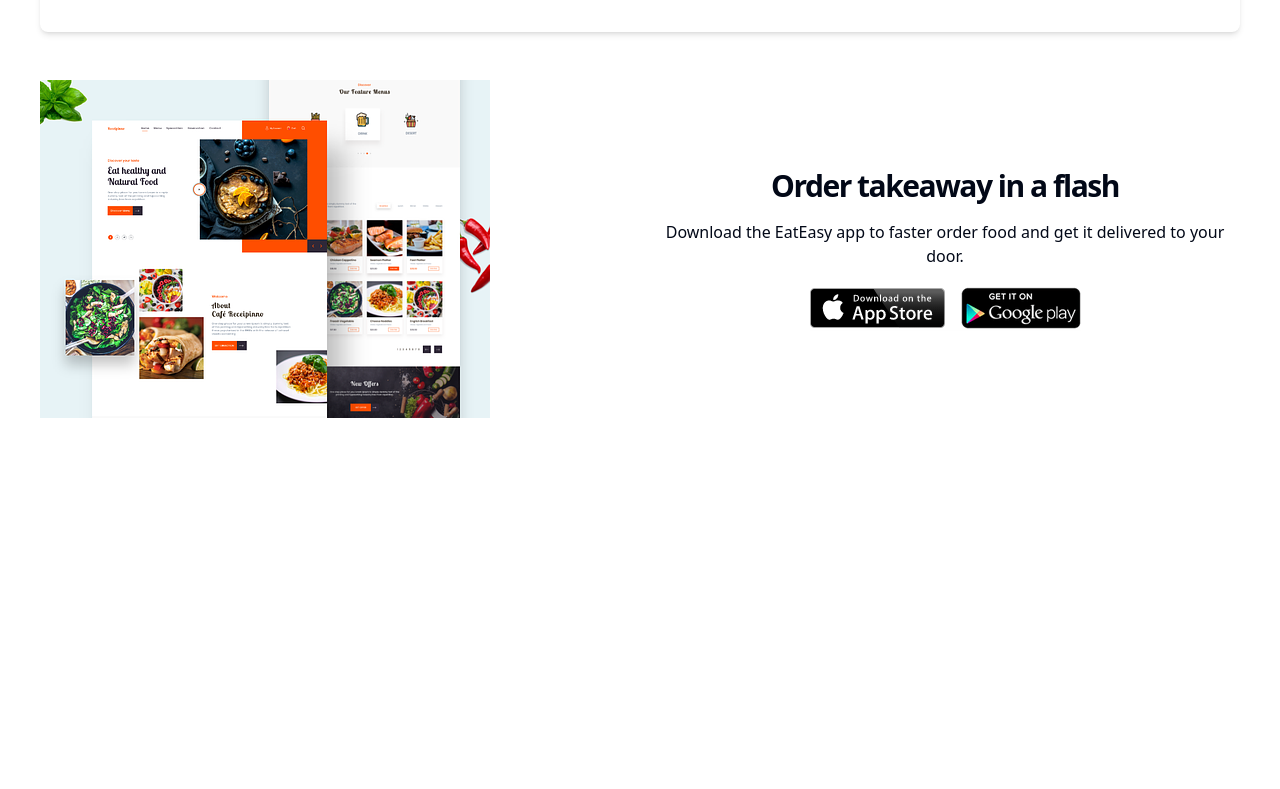
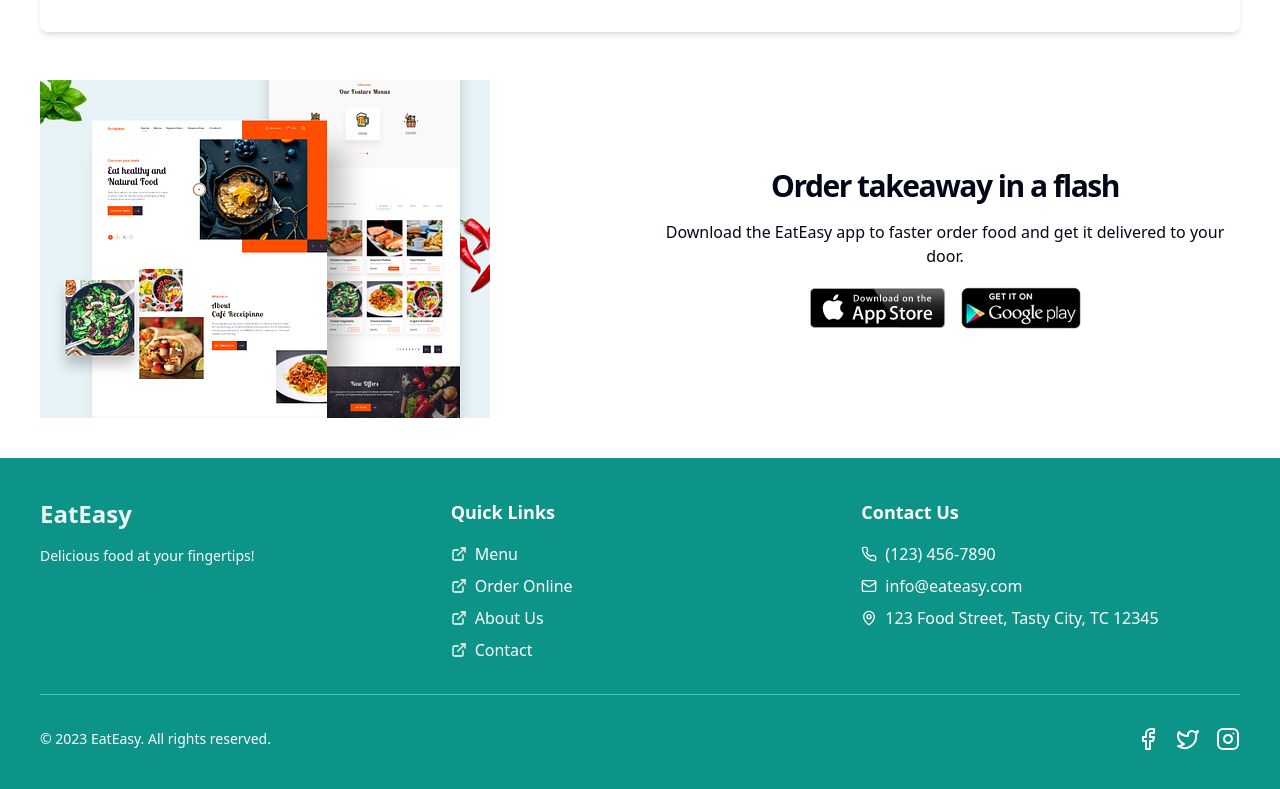
Before and after one commit to nayon117/eateasy_frontend, a React (Vite) app: page / in a window 1280 px wide. Shown: the part 982-1771 px from the top of the page. Before the commit the page ends 1440 px from the top, so only its background shows below. Built offline with nearby package versions, Linux system fonts and the light colour scheme.

Commit message:
add footer

```diff
--- /dev/null
+++ b/src/components/Footer.tsx
@@ -0,0 +1,83 @@
+import  { useState, useEffect } from 'react';
+import { Phone, Mail, MapPin, ExternalLink ,Facebook, Twitter, Instagram} from 'lucide-react';
+
+const Footer = () => {
+  const [isVisible, setIsVisible] = useState(false);
+
+  useEffect(() => {
+    setIsVisible(true);
+  }, []);
+
+  const links = [
+    { name: 'Menu', href: '#' },
+    { name: 'Order Online', href: '#' },
+    { name: 'About Us', href: '#' },
+    { name: 'Contact', href: '#' },
+  ];
+
+  const socialLinks = [
+    { icon: Facebook, href: '#' },
+    { icon: Twitter, href: '#' },
+    { icon: Instagram, href: '#' },
+  ];
+
+  return (
+    <footer className={`bg-teal-600 text-white py-10 transition-opacity duration-1000 ${isVisible ? 'opacity-100' : 'opacity-0'}`}>
+      <div className="container mx-auto px-5 sm:px-10">
+        <div className="grid grid-cols-1 md:grid-cols-3 gap-8">
+          <div className="space-y-4">
+            <h3 className="text-2xl font-bold mb-4 animate-pulse">EatEasy</h3>
+            <p className="text-sm">Delicious food at your fingertips!</p>
+          </div>
+          <div>
+            <h4 className="text-lg font-semibold mb-4">Quick Links</h4>
+            <ul className="space-y-2">
+              {links.map((link, index) => (
+                <li key={index} className="hover:translate-x-2 transition-transform duration-300">
+                  <a href={link.href} className="flex items-center space-x-2 hover:text-yellow-300 transition-colors duration-300">
+                    <ExternalLink size={16} />
+                    <span>{link.name}</span>
+                  </a>
+                </li>
+              ))}
+            </ul>
+          </div>
+          <div>
+            <h4 className="text-lg font-semibold mb-4">Contact Us</h4>
+            <ul className="space-y-2">
+              <li className="flex items-center space-x-2">
+                <Phone size={16} />
+                <span>(123) 456-7890</span>
+              </li>
+              <li className="flex items-center space-x-2">
+                <Mail size={16} />
+                <span>info@eateasy.com</span>
+              </li>
+              <li className="flex items-center space-x-2">
+                <MapPin size={16} />
+                <span>123 Food Street, Tasty City, TC 12345</span>
+              </li>
+            </ul>
+          </div>
+        </div>
+        <div className="mt-8 pt-8 border-t border-teal-400 flex flex-col md:flex-row justify-between items-center">
+          <p className="text-sm mb-4 md:mb-0">&copy; 2023 EatEasy. All rights reserved.</p>
+          <div className="flex space-x-4">
+            {socialLinks.map((social, index) => (
+              <a
+                key={index}
+                href={social.href}
+                className="hover:text-yellow-300 transition-colors duration-300 transform hover:scale-110"
+                aria-label={`Follow us on ${social.icon.name}`}
+              >
+                <social.icon size={24} />
+              </a>
+            ))}
+          </div>
+        </div>
+      </div>
+    </footer>
+  );
+};
+
+export default Footer;
--- a/src/layouts/Layout.tsx
+++ b/src/layouts/Layout.tsx
@@ -1,3 +1,4 @@
+import Footer from "@/components/Footer";
 import Header from "@/components/Header";
 import Hero from "@/components/Hero";
 
@@ -11,6 +12,7 @@
     <Header />
     <Hero />
     <div className="container mx-auto flex-1 py-10 px-5 sm:px-10">{children}</div>
+    <Footer />
   </div>
   )
 };
```
